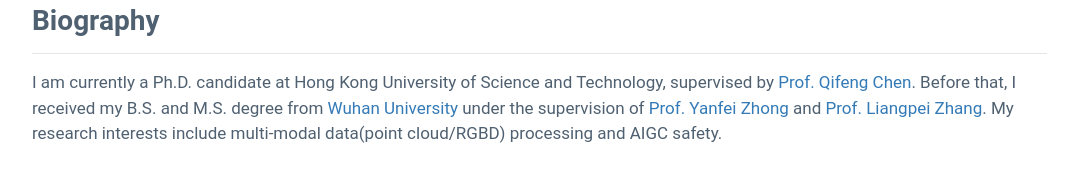
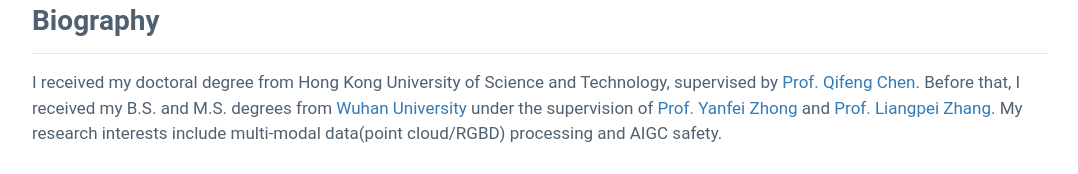
Before and after one commit to rrgao/rrgao.github.io, a plain HTML site: page index.html in a window 1280 px wide. Shown: the part 457-631 px from the top of the page, without its empty margins (148-1226 px from the left). Drawn offline with nearby package versions, Linux system fonts and the light colour scheme.

Commit message:
Update index.html

```diff
--- a/index.html
+++ b/index.html
@@ -140,8 +140,8 @@
                 <!-- Biography -->
                 <h3><strong>Biography</strong></h3><hr>
                 <p style="font-size:17px">
-                    I am currently a Ph.D. candidate at Hong Kong University of Science and Technology</a>, supervised by <a href="https://cqf.io/">Prof. Qifeng Chen</a>.
-                    Before that, I received my B.S. and M.S. degree from <a href="http://www.lmars.whu.edu.cn"> Wuhan University</a> under the supervision of <a href="http://www.lmars.whu.edu.cn/prof_web/zhongyanfei/e-index.html">Prof. Yanfei Zhong</a> and <a href="http://www.lmars.whu.edu.cn/prof_web/zhangliangpei/rs/index.html">Prof. Liangpei Zhang</a>. My research interests include multi-modal data(point cloud/RGBD) processing and AIGC safety.
+                    I received my doctoral degree from Hong Kong University of Science and Technology</>, supervised by <a href="https://cqf.io/">Prof. Qifeng Chen</a>.
+                    Before that, I received my B.S. and M.S. degrees from <a href="http://www.lmars.whu.edu.cn"> Wuhan University</a> under the supervision of <a href="http://www.lmars.whu.edu.cn/prof_web/zhongyanfei/e-index.html">Prof. Yanfei Zhong</a> and <a href="http://www.lmars.whu.edu.cn/prof_web/zhangliangpei/rs/index.html">Prof. Liangpei Zhang</a>. My research interests include multi-modal data(point cloud/RGBD) processing and AIGC safety.
                 </p>
 
                 <!-- News -->
```
